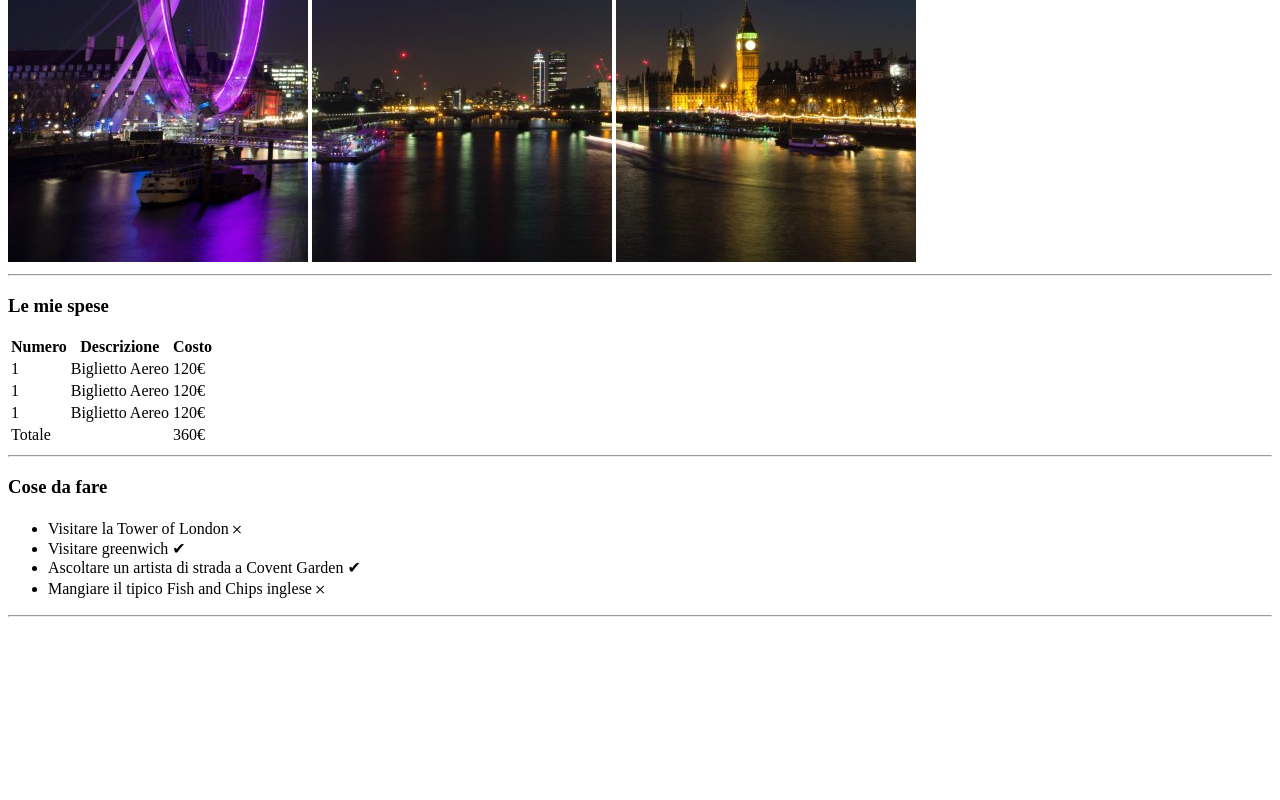
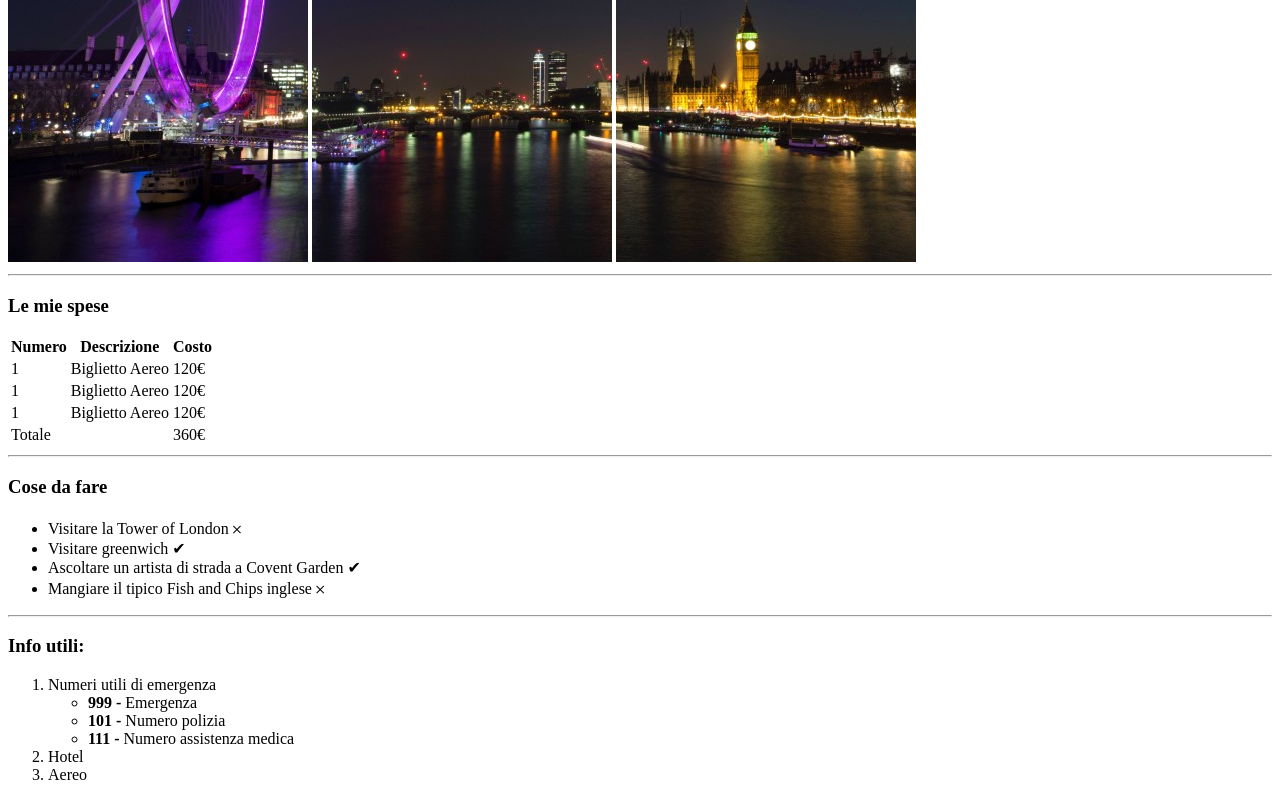
Before and after one commit to merlino79/html-london-trip, a plain HTML site: page index.html in a window 1280 px wide. Shown: the part 418-1218 px from the top of the page. Before the commit the page ends 1043 px from the top, so only its background shows below. Drawn offline with Linux system fonts and the light colour scheme.

Commit message:
inizio info

```diff
--- a/index.html
+++ b/index.html
@@ -89,6 +89,17 @@
     <hr>
 
     <section>
+      <h3>Info utili:</h3>
+      <ol>
+        <li>Numeri utili di emergenza</li>
+        <ul>
+          <li><strong>999 -</strong> Emergenza </li>
+          <li><strong>101 -</strong> Numero polizia </li>
+          <li><strong>111 -</strong> Numero assistenza medica </li>
+        </ul>
+        <li>Hotel</li>
+        <li>Aereo</li>
+      </ol>
 
     </section>
 
```
